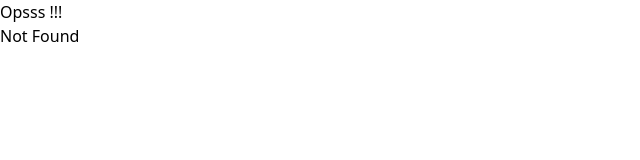
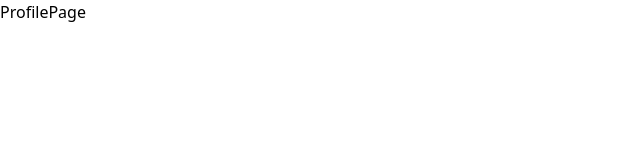
Before and after one commit to ngodingbentar/react-18-basic, a React (Vite) app: page /profile in a window 1280 px wide. Before the commit this address had no page. Shown: the top 160 px of the page, without its empty margins (0-640 px from the left). Built offline with nearby package versions, Linux system fonts and the light colour scheme; sample sign-in values are in the browser's storage.

Commit message:
Added: custom hooks

```diff
--- /dev/null
+++ b/src/hooks/useLogin.jsx
@@ -0,0 +1,18 @@
+import { useEffect, useState } from "react"
+import { getUsername } from "../services/auth.service"
+
+export function useLogin () {
+  const [username, setUsername] = useState(null)
+  const token = localStorage.getItem('token')
+
+  useEffect(() => {
+    if(token) {
+      setUsername(getUsername(token))
+      console.log('tokenki', token)
+    } else {
+      window.location.href = '/login'
+    }
+  }, [])
+
+  return username
+}
--- a/src/main.jsx
+++ b/src/main.jsx
@@ -6,6 +6,7 @@ import LoginPage from './pages/login'
 import RegisterPage from './pages/register'
 import ErrorPage from './pages/404'
 import ProductsPage from './pages/products'
+import ProfilePage from './pages/profile'
 
 const router = createBrowserRouter([
   {
@@ -24,6 +25,10 @@ const router = createBrowserRouter([
   {
     path: '/products',
     element: <ProductsPage />
+  },
+  {
+    path: '/profile',
+    element: <ProfilePage />
   }
 ])
 ReactDOM.createRoot(document.getElementById('root')).render(
--- a/src/pages/products.tsx
+++ b/src/pages/products.tsx
@@ -4,6 +4,7 @@ import CardProduct from '../components/Fragments/CardProduct'
 import DataJson from '../assets/products.json'
 import { getAllProducts } from '../services/product.service'
 import { getUsername } from '../services/auth.service'
+import { useLogin } from '../hooks/useLogin'
 
 // const products = DataJson.products
 const email = localStorage.getItem('email')
@@ -17,7 +18,8 @@ function ProductsPage() {
   const [cart, setCart] = useState([] as IProduct[])
   const [totalPrice, setTotalPrice] = useState(0)
   const [products, setProducts] = useState([])
-  const [username, setUsername] = useState(null)
+  // const [username, setUsername] = useState(null)
+  const username = useLogin()
 
   function addToCart (id) {
     if(cart.find((item) => item.id === id)) {
@@ -68,14 +70,14 @@ function ProductsPage() {
     })
   },[])
 
-  useEffect(() => {
-    if(token) {
-      setUsername(getUsername(token))
-      console.log('tokenki', token)
-    } else {
-      window.location.href = '/login'
-    }
-  }, [])
+  // useEffect(() => {
+  //   if(token) {
+  //     setUsername(getUsername(token))
+  //     console.log('tokenki', token)
+  //   } else {
+  //     window.location.href = '/login'
+  //   }
+  // }, [])
 
   return (
     <>
--- /dev/null
+++ b/src/pages/profile.tsx
@@ -0,0 +1,12 @@
+import React from 'react'
+import { useLogin } from '../hooks/useLogin'
+
+function ProfilePage() {
+  const username = useLogin()
+
+  return (
+    <div>ProfilePage {username}</div>
+  )
+}
+
+export default ProfilePage
```
